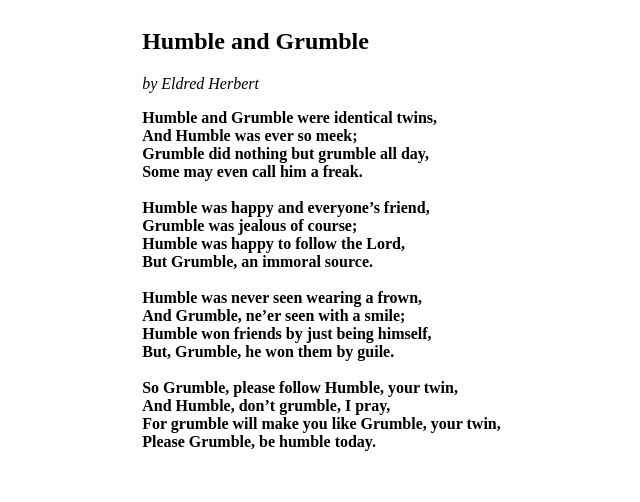
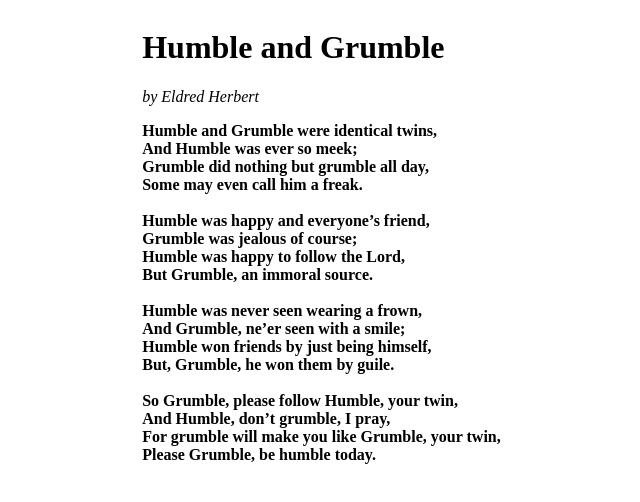
Before and after one commit to Hiorii/nauka-gita, a plain HTML site: page index.html in a window 1280 px wide. Shown: the whole page, without its empty margins (245-885 px from the left). Drawn offline with Linux system fonts and the light colour scheme.

Commit message:
Change Title from h2 to h1

```diff
--- a/index.html
+++ b/index.html
@@ -7,7 +7,7 @@
 	</head>
 	<body>
         <div>
-            <h2>Humble and Grumble</h2>
+            <h1>Humble and Grumble</h1>
             <i> by Eldred Herbert </i>
             <p><b>Humble and Grumble were identical twins,<b><br>
             And Humble was ever so meek;<br>
```
